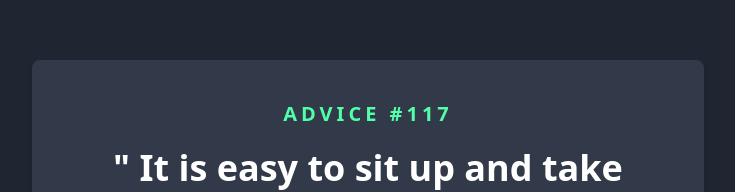
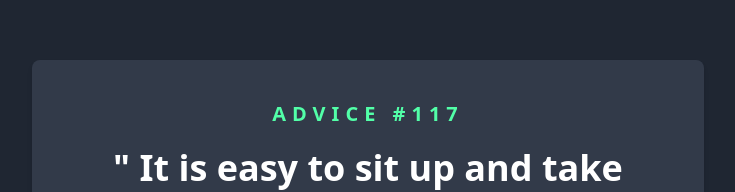
Before and after one commit to Abumercy/advice-generator-app, a website: page index.html in a window 1280 px wide. Shown: the part 178-370 px from the top of the page, without its empty margins (272-1007 px from the left). Drawn offline with Linux system fonts and the light colour scheme.

Commit message:
changes made

```diff
--- a/index.html
+++ b/index.html
@@ -17,7 +17,7 @@
         class="flex relative flex-col max-w-sm md:max-w-2xl justify-evenly items-center text-center bg-darkGrayishBlue py-10 px-4 rounded-lg shadow-md"
       >
         <h2
-          class="text-neonGreen text-xl uppercase tracking-[.2em]"
+          class="text-neonGreen text-xl uppercase tracking-[.3em]"
           id="advice-number"
         >
           Advice #117
```
Also changed, not shown: dist/output.css.
